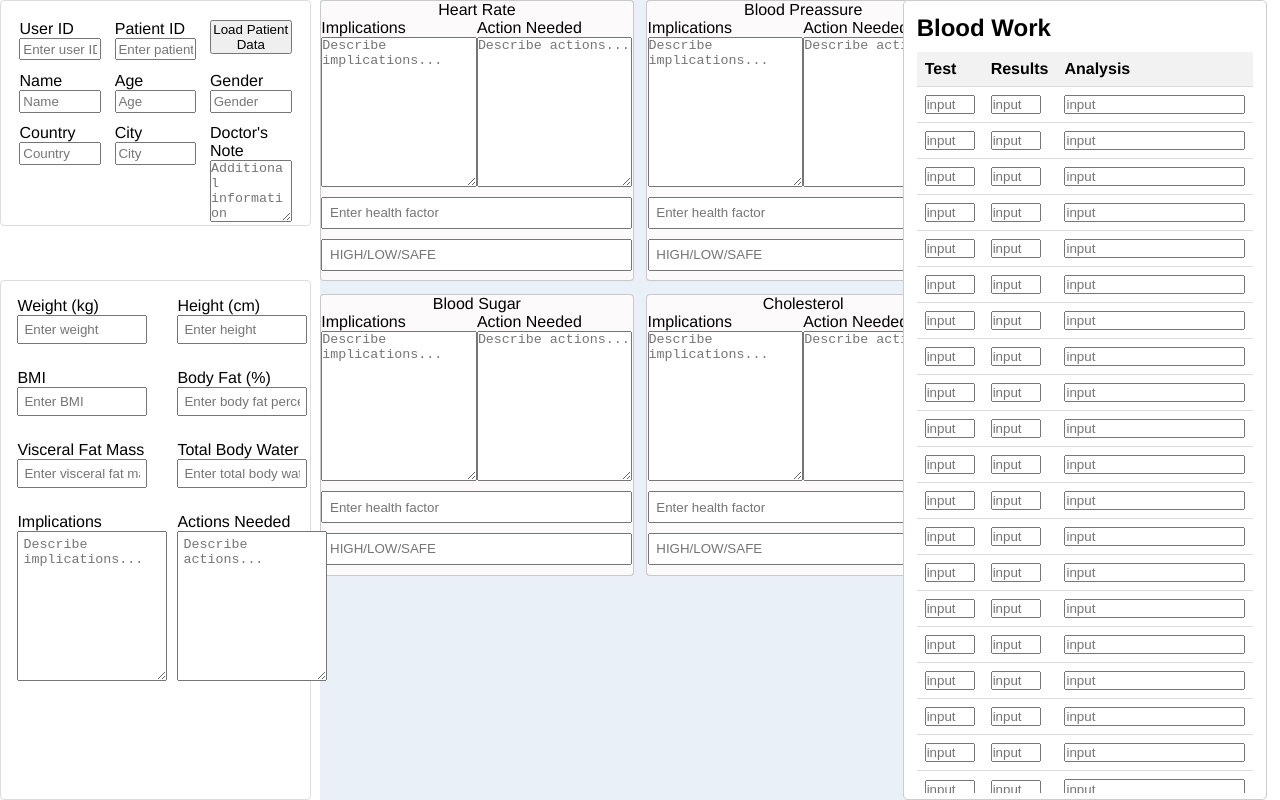
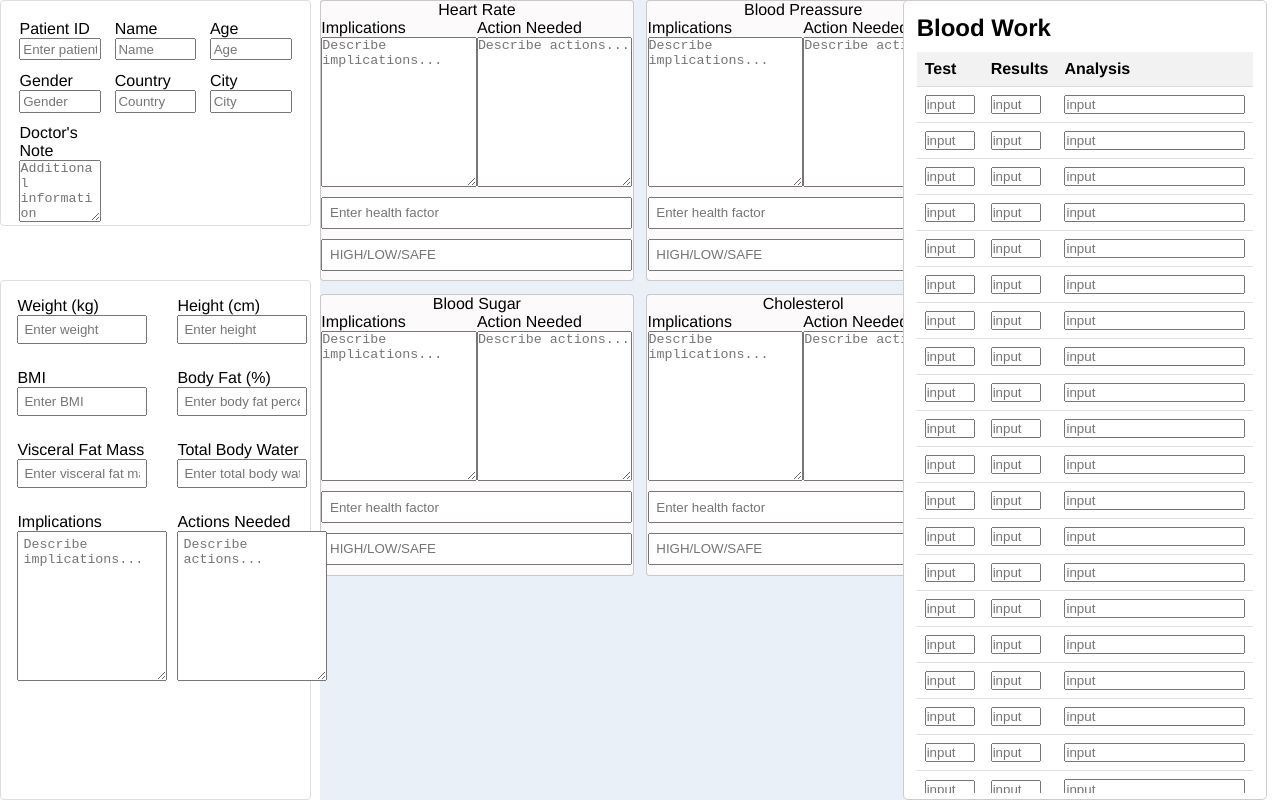
Before and after one commit to rkx0/healthdb, a Flask app: template templates/dashboard.html in a window 1280 px wide. Run offline with Flask 3, Linux system fonts and the light colour scheme; the template is opened without the code that fills it, so the values that code supplies are empty.

Commit message:
FIXED SHAITAN

```diff
--- a/templates/dashboard.html
+++ b/templates/dashboard.html
@@ -12,15 +12,8 @@
       <div class="profile-info-box">
         <div class="personal-info">
           <div class="form-group">
-            <label for="userId">User ID</label>
-            <input type="text" id="userId" placeholder="Enter user ID">
-          </div>
-          <div class="form-group">
             <label for="patient_id">Patient ID</label>
             <input type="text" id="patient_id" placeholder="Enter patient ID">
-          </div>
-          <div class="form-group">
-            <button onclick="populatePersonalInfo()">Load Patient Data</button>
           </div>
           <div class="form-group">
             <label for="name">Name</label>
```
